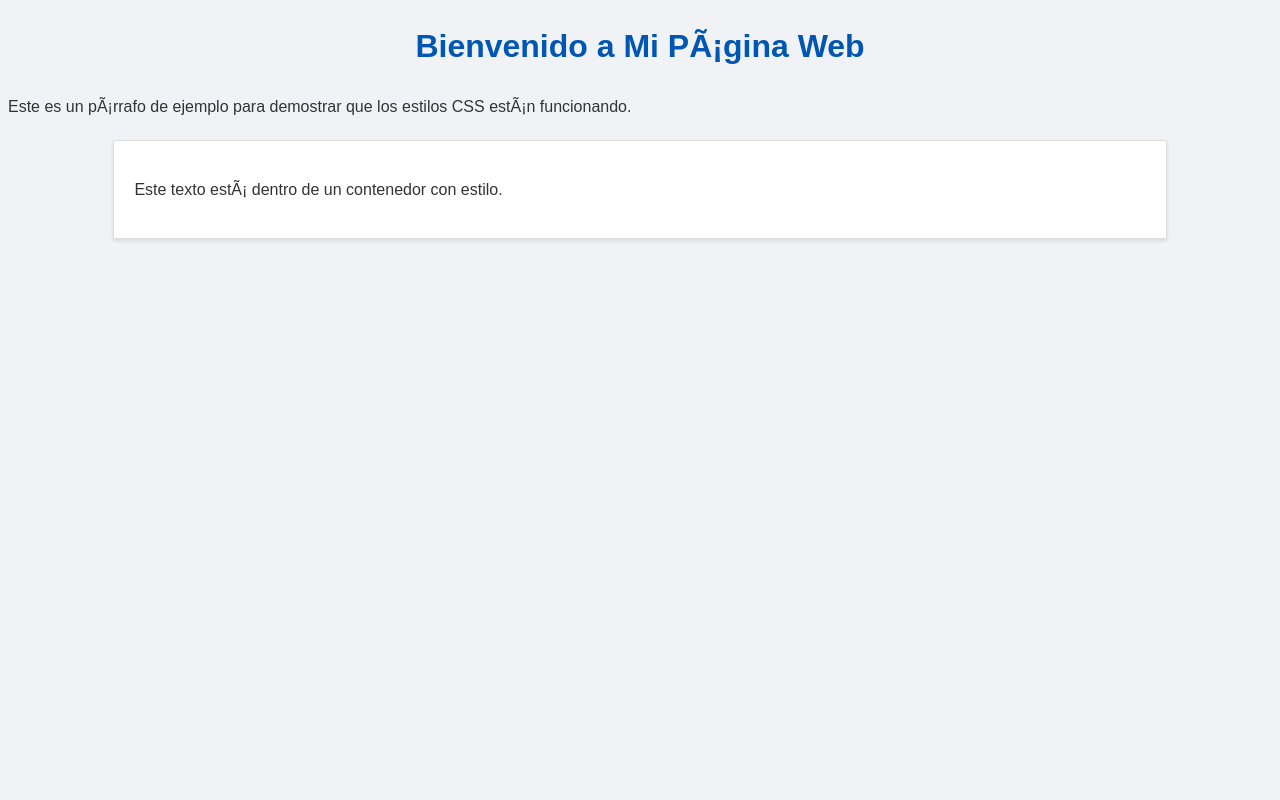
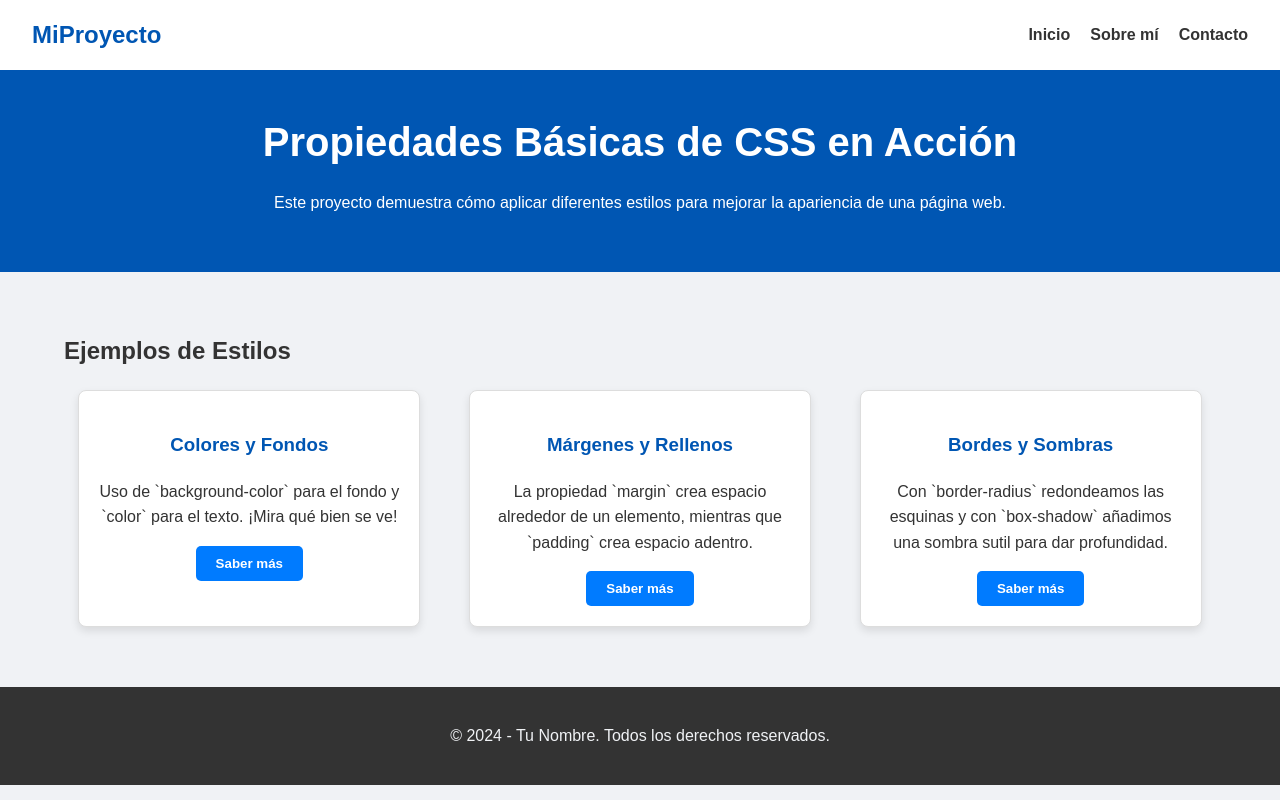
Before and after one commit to PeterLuna14/proyecto-css, a plain HTML site: page index.html in a window 1280 px wide. Drawn offline with Linux system fonts and the light colour scheme.

Commit message:
Añadir nuevos estilos y estructura a la página

```diff
--- a/index.html
+++ b/index.html
@@ -1,16 +1,50 @@
 <!DOCTYPE html>
 <html lang="es">
 <head>
-    <meta charset="UTF-g">
+    <meta charset="UTF-8">
     <meta name="viewport" content="width=device-width, initial-scale=1.0">
     <title>Mi Proyecto con CSS</title>
     <link rel="stylesheet" href="style.css">
 </head>
 <body>
-    <h1>Bienvenido a Mi Página Web</h1>
-    <p>Este es un párrafo de ejemplo para demostrar que los estilos CSS están funcionando.</p>
-    <div class="container">
-        <p>Este texto está dentro de un contenedor con estilo.</p>
-    </div>
+    <nav class="navbar">
+        <a href="#" class="logo">MiProyecto</a>
+        <ul class="nav-links">
+            <li><a href="#">Inicio</a></li>
+            <li><a href="#">Sobre mí</a></li>
+            <li><a href="#">Contacto</a></li>
+        </ul>
+    </nav>
+
+    <header class="main-header">
+        <h1>Propiedades Básicas de CSS en Acción</h1>
+        <p>Este proyecto demuestra cómo aplicar diferentes estilos para mejorar la apariencia de una página web.</p>
+    </header>
+
+    <main class="container">
+        <h2>Ejemplos de Estilos</h2>
+        <section class="cards-container">
+            <div class="card">
+                <h3>Colores y Fondos</h3>
+                <p>Uso de `background-color` para el fondo y `color` para el texto. ¡Mira qué bien se ve!</p>
+                <button class="btn">Saber más</button>
+            </div>
+            <div class="card">
+                <h3>Márgenes y Rellenos</h3>
+                <p>La propiedad `margin` crea espacio alrededor de un elemento, mientras que `padding` crea espacio adentro.</p>
+                <button class="btn">Saber más</button>
+            </div>
+            <div class="card">
+                <h3>Bordes y Sombras</h3>
+                <p>Con `border-radius` redondeamos las esquinas y con `box-shadow` añadimos una sombra sutil para dar profundidad.</p>
+                <button class="btn">Saber más</button>
+            </div>
+        </section>
+    </main>
+
+    <footer class="footer">
+        <p>&copy; 2024 - Tu Nombre. Todos los derechos reservados.</p>
+    </footer>
+
 </body>
 </html>
--- a/style.css
+++ b/style.css
@@ -1,21 +1,121 @@
-/* Estilos generales para todo el cuerpo de la página */
+/* Estilos generales */
 body {
-    background-color: #f0f2f5; /* Un color de fondo gris claro */
-    font-family: Arial, sans-serif; /* Una fuente estándar y legible */
-    color: #333; /* Color de texto oscuro */
+    background-color: #f0f2f5;
+    font-family: Arial, sans-serif;
+    color: #333;
     line-height: 1.6;
-}
-
-h1 {
-    color: #0056b3; /* Un color azul para el encabezado principal */
-    text-align: center; /* Centrar el título */
+    margin: 0;
 }
 
 .container {
-    width: 80%;
-    margin: 20px auto; /* Centrar el contenedor en la página */
+    width: 90%;
+    max-width: 1200px;
+    margin: 20px auto;
     padding: 20px;
-    background-color: #ffffff; /* Fondo blanco para el contenedor */
-    border: 1px solid #ddd; /* Un borde sutil */
-    box-shadow: 0 2px 4px rgba(0, 0, 0, 0.1); /* Una sombra ligera para darle profundidad */
 }
+
+/* Estilos para la barra de navegación */
+.navbar {
+    background-color: #ffffff;
+    padding: 1rem 2rem;
+    display: flex;
+    justify-content: space-between;
+    align-items: center;
+    box-shadow: 0 2px 5px rgba(0,0,0,0.1);
+}
+
+.logo {
+    font-size: 1.5rem;
+    font-weight: bold;
+    color: #0056b3;
+    text-decoration: none;
+}
+
+.nav-links {
+    list-style: none;
+    display: flex;
+    margin: 0;
+    padding: 0;
+}
+
+.nav-links li {
+    margin-left: 20px;
+}
+
+.nav-links a {
+    text-decoration: none;
+    color: #333;
+    font-weight: bold;
+    transition: color 0.3s ease;
+}
+
+.nav-links a:hover {
+    color: #007bff;
+}
+
+/* Estilos para el encabezado principal */
+.main-header {
+    background-color: #0056b3;
+    color: #ffffff;
+    padding: 40px 20px;
+    text-align: center;
+}
+
+.main-header h1 {
+    margin: 0;
+    font-size: 2.5rem;
+}
+
+/* Contenedor para las tarjetas */
+.cards-container {
+    display: flex;
+    justify-content: space-around;
+    flex-wrap: wrap;
+    gap: 20px;
+}
+
+/* Estilos de cada tarjeta */
+.card {
+    background-color: #ffffff;
+    border: 1px solid #ddd;
+    border-radius: 8px;
+    box-shadow: 0 4px 8px rgba(0,0,0,0.1);
+    padding: 20px;
+    width: 300px;
+    text-align: center;
+    transition: transform 0.3s ease, box-shadow 0.3s ease;
+}
+
+.card:hover {
+    transform: translateY(-5px);
+    box-shadow: 0 8px 16px rgba(0,0,0,0.2);
+}
+
+.card h3 {
+    color: #0056b3;
+}
+
+/* Estilos para los botones */
+.btn {
+    background-color: #007bff;
+    color: white;
+    padding: 10px 20px;
+    border: none;
+    border-radius: 5px;
+    cursor: pointer;
+    font-weight: bold;
+    transition: background-color 0.3s ease;
+}
+
+.btn:hover {
+    background-color: #0056b3;
+}
+
+/* Estilos del pie de página */
+.footer {
+    background-color: #333;
+    color: #f0f2f5;
+    text-align: center;
+    padding: 20px;
+    margin-top: 40px;
+}
```
